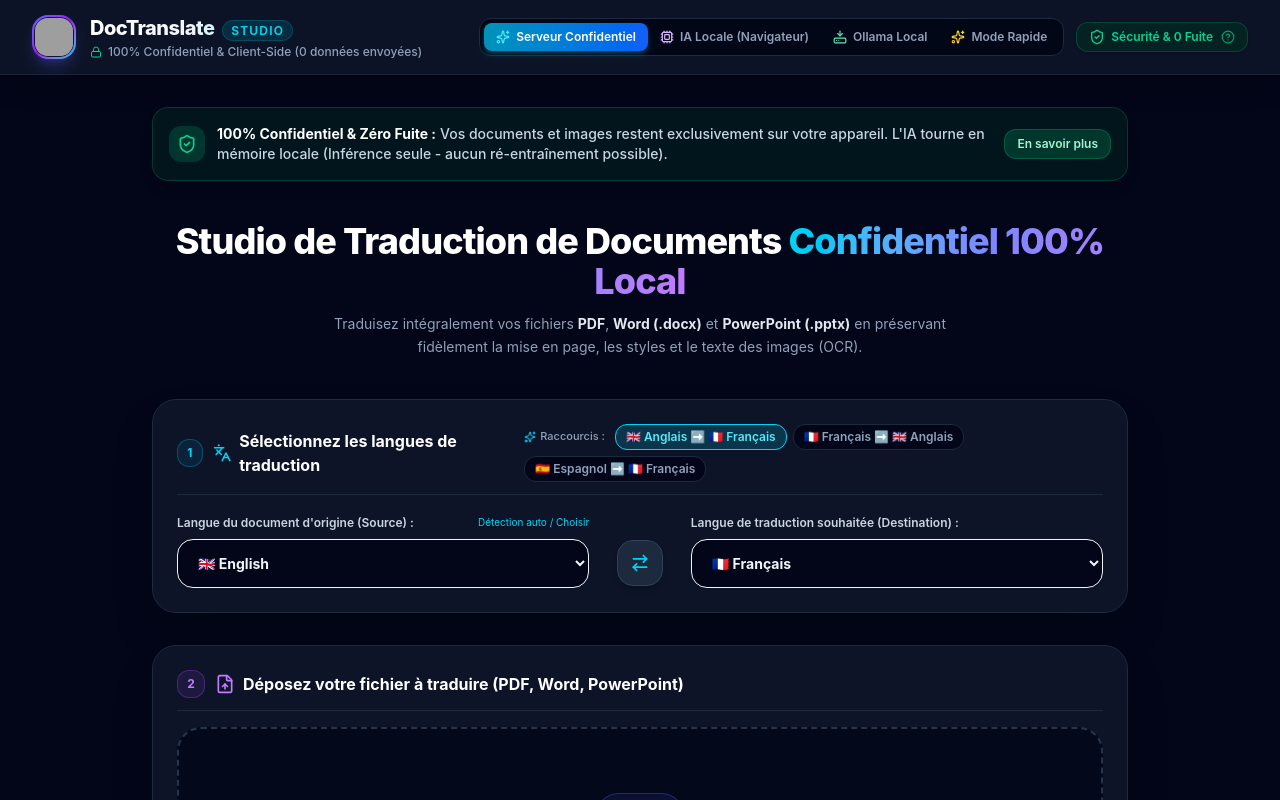
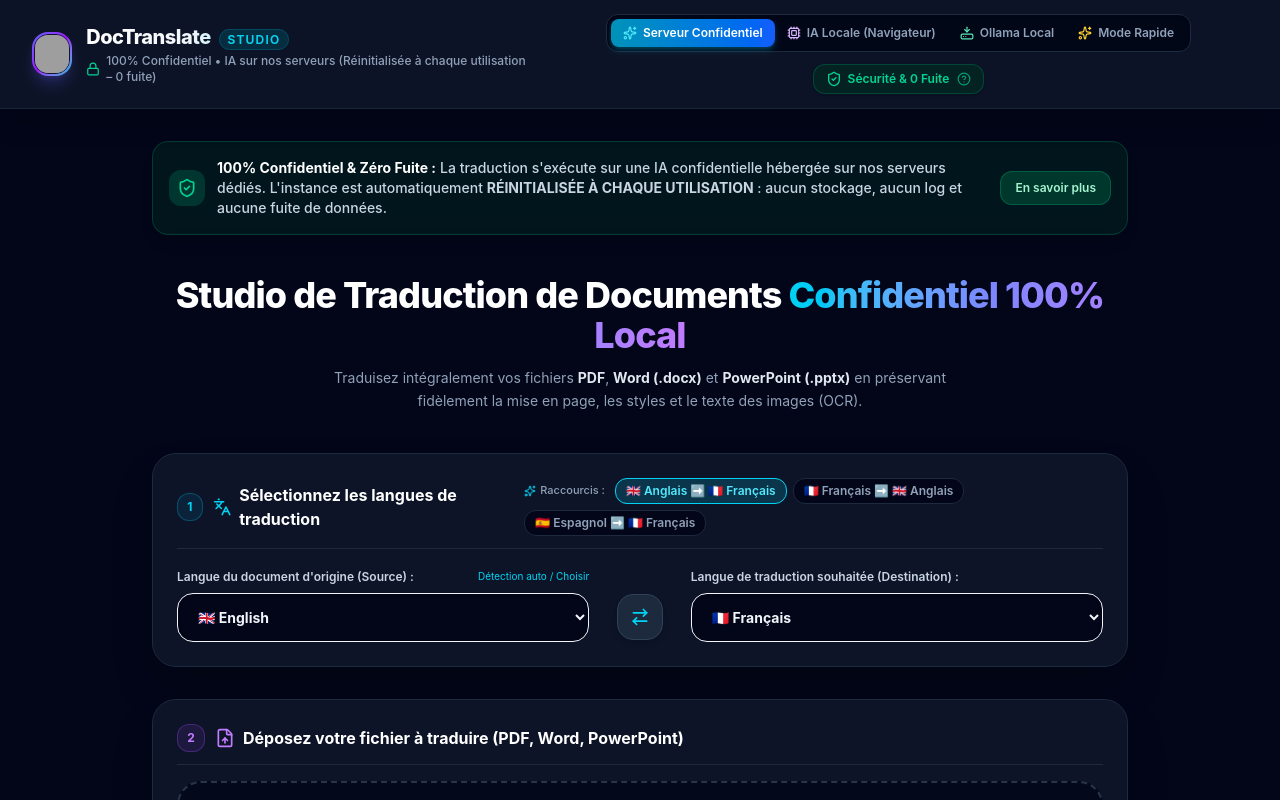
Before and after one commit to Nitrovinzleo/DocTranslate, a React (Vite) app: page / in a window 1280 px wide. Shown: the top 800 px of the page. Built offline with nearby package versions, Linux system fonts and the light colour scheme; grey boxes are pictures that could not be loaded.

Commit message:
docs: update privacy badges to clarify dedicated server IA instance reset at each usage

```diff
--- a/src/App.tsx
+++ b/src/App.tsx
@@ -101,13 +101,13 @@
             <div>
               <strong className="text-white font-bold">100% Confidentiel & Zéro Fuite :</strong>
               <span className="ml-1 text-slate-300">
-                Vos documents et images restent exclusivement sur votre appareil. L'IA tourne en mémoire locale (Inférence seule - aucun ré-entraînement possible).
+                La traduction s'exécute sur une IA confidentielle hébergée sur nos serveurs dédiés. L'instance est automatiquement <strong>RÉINITIALISÉE À CHAQUE UTILISATION</strong> : aucun stockage, aucun log et aucune fuite de données.
               </span>
             </div>
           </div>
           <button
             onClick={() => setIsPrivacyModalOpen(true)}
-            className="shrink-0 px-3 py-1.5 rounded-xl bg-emerald-900/60 hover:bg-emerald-800/80 text-emerald-200 text-xs font-semibold border border-emerald-700/60 transition-all cursor-pointer"
+            className="shrink-0 px-3.5 py-2 rounded-xl bg-emerald-900/60 hover:bg-emerald-800/80 text-emerald-200 text-xs font-semibold border border-emerald-700/60 transition-all cursor-pointer whitespace-nowrap"
           >
             En savoir plus
           </button>
--- a/src/components/Header.tsx
+++ b/src/components/Header.tsx
@@ -38,8 +38,8 @@
               </h1>
             </div>
             <p className="text-xs text-slate-400 font-medium flex items-center gap-1.5 mt-0.5">
-              <Lock className="w-3 h-3 text-emerald-400 inline" />
-              <span>100% Confidentiel & Client-Side (0 données envoyées)</span>
+              <Lock className="w-3.5 h-3.5 text-emerald-400 inline shrink-0" />
+              <span>100% Confidentiel • IA sur nos serveurs (Réinitialisée à chaque utilisation – 0 fuite)</span>
             </p>
           </div>
         </div>
--- a/src/components/PrivacyBadge.tsx
+++ b/src/components/PrivacyBadge.tsx
@@ -46,9 +46,9 @@
           <div className="flex items-start gap-3.5 p-3.5 bg-slate-950/60 border border-slate-800 rounded-2xl">
             <ServerOff className="w-5 h-5 text-emerald-400 shrink-0 mt-0.5" />
             <div>
-              <h4 className="font-semibold text-white text-sm">0 Téléversement Serveur</h4>
+              <h4 className="font-semibold text-white text-sm">Instance IA Réinitialisée à Chaque Utilisation</h4>
               <p className="text-xs text-slate-400 mt-0.5">
-                Vos documents (Word, PDF, PowerPoint) sont lus, décodés et traduits intégralement dans la mémoire RAM de votre propre navigateur internet.
+                La traduction s'exécute sur une IA confidentielle hébergée sur nos serveurs dédiés. L'environnement d'exécution est automatiquement <strong>réinitialisé à zéro après chaque document</strong> : 0 données conservées, 0 log, 0 fuite.
               </p>
             </div>
           </div>
@@ -56,9 +56,9 @@
           <div className="flex items-start gap-3.5 p-3.5 bg-slate-950/60 border border-slate-800 rounded-2xl">
             <EyeOff className="w-5 h-5 text-cyan-400 shrink-0 mt-0.5" />
             <div>
-              <h4 className="font-semibold text-white text-sm">Zéro Entraînement d'IA & Confidentialité Absolue</h4>
+              <h4 className="font-semibold text-white text-sm">Inférence Seule & Zéro Entraînement</h4>
               <p className="text-xs text-slate-400 mt-0.5">
-                Le modèle IA (`Transformers.js`) tourne en mode lecture seule (Inference Only). Aucun prompt, texte ou document n'est sauvegardé ou utilisé pour entraîner une intelligence artificielle.
+                Le modèle d'IA fonctionne exclusivement en mode inférence temporaire. Aucun texte, prompt ou document n'est sauvegardé ou utilisé pour entraîner un modèle.
               </p>
             </div>
           </div>
```
